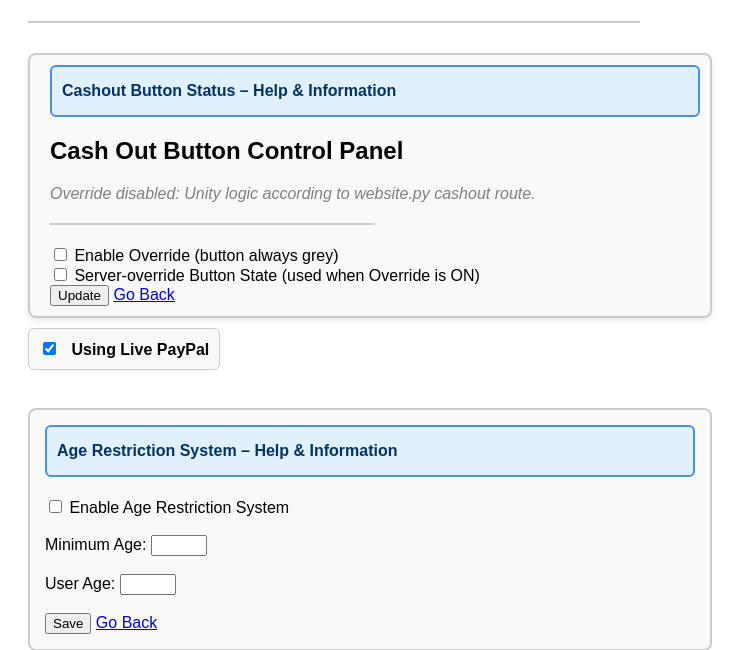
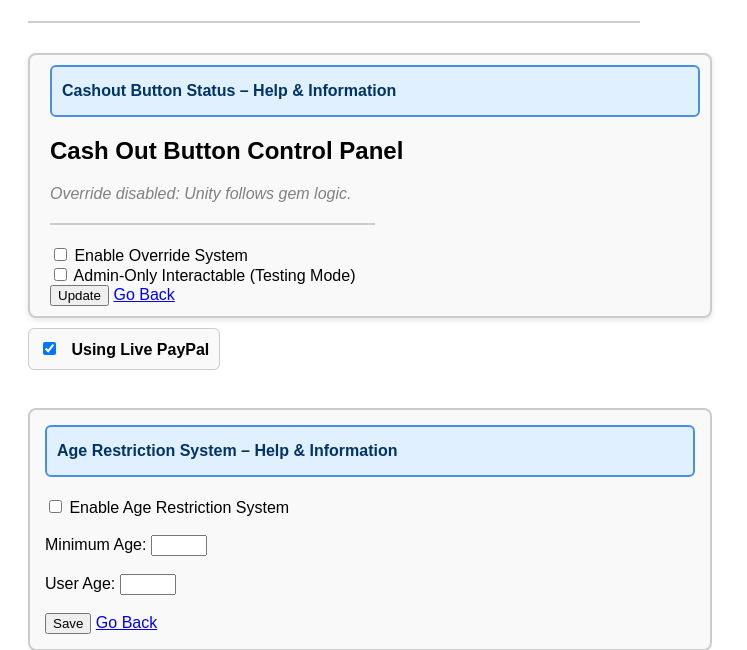
Before and after one commit to RoseMaster3000/PaypalBridge, a Python web app: template PaypalWebsite/templates/dashboard.html in a window 1280 px wide. Shown: the part 135-785 px from the top of the page, without its empty margins (0-747 px from the left). Run offline with Jinja, Linux system fonts and the light colour scheme; the template is opened without the code that fills it, so the values that code supplies are empty; some libraries are stand-ins or nearby versions; some web fonts are replaced.

Commit message:
fix2_CashOutStatus
fixed: session, Identity, SID, GemSync,  GemCount, UnityLogin_createUser_logout_cashout_
cashoutStatus

```diff
--- a/PaypalWebsite/isDevelopers.py
+++ b/PaypalWebsite/isDevelopers.py
@@ -1,4 +1,6 @@
 ADMINS = ["admin"] # to add more ["admin, "dimad", "wertyr"]
 
-def isDeveloper(username, debug):
-    return username in ADMINS or debug
+def isDeveloper(username, debug=False):
+    if debug:
+        return True
+    return username in ADMINS
--- a/PaypalWebsite/templates/cashout_status-description.html
+++ b/PaypalWebsite/templates/cashout_status-description.html
@@ -1,4 +1,5 @@
 <link href="{{ url_for('static', filename='descrition_colapseFrame.css') }}" rel="stylesheet">
+
 <div class="collapsible-box">
     <div class="collapsible-header" onclick="
         var c = this.nextElementSibling;
@@ -7,30 +8,45 @@
         Cashout Button Status – Help & Information
     </div>
 
-    <div class="collapsible-content" style="display: none;"
->
+    <div class="collapsible-content" style="display: none;">
+
         <p>
-            This panel controls the behavior of the Cashout button inside Unity.
-            The server can override the button’s state at any time, allowing you to disable
-            or enable cashout functionality remotely.
+            This panel controls how the Cashout button behaves inside Unity.
+            The server can override Unity’s normal gem‑based logic and enforce global maintenance
+            or admin‑only testing mode without requiring an app update.
         </p>
 
-        <p><strong>The Cashout button has two independent controls:</strong></p>
+        <p><strong>The Cashout system has two server‑side controls:</strong></p>
         <ul>
-            <li><strong>Override</strong> — forces Unity to use the server‑defined state instead of local logic.</li>
-            <li><strong>Interactable</strong> — determines whether the Cashout button is clickable or disabled (greyed out).</li>
+            <li><strong>Override</strong> — when enabled, Unity ignores gem logic and follows server rules.</li>
+            <li><strong>Admin‑Only Interactable</strong> — when Override is ON, this determines whether
+                <u>admins only</u> can use the Cashout button.</li>
         </ul>
 
         <p><strong>How Unity behaves:</strong></p>
         <ul>
-            <li>If <strong>Override</strong> is OFF → Unity uses its normal logic (payout amount, gem count, errors, etc.).</li>
-            <li>If <strong>Override</strong> is ON → Unity ignores local logic and uses the server’s Interactable value.</li>
-            <li>If <strong>Interactable</strong> is OFF → Unity greys out the Cashout button and prevents clicking.</li>
+            <li>
+                <strong>Override OFF</strong>
+                → Unity uses normal gem logic (payout amount, gem count, login state, etc.).
+            </li>
+
+            <li>
+                <strong>Override ON + Admin‑Only Interactable OFF</strong>
+                → <u>Global Maintenance Mode</u>:
+                The Cashout button is always disabled for all users, and Unity shows a maintenance message.
+            </li>
+
+            <li>
+                <strong>Override ON + Admin‑Only Interactable ON</strong>
+                → <u>Admin‑Only Testing Mode</u>:
+                Admins follow gem logic normally; all non‑admins see maintenance and cannot cash out.
+            </li>
         </ul>
 
         <p>
-            This system allows you to temporarily disable cashouts globally, perform maintenance,
-            or prevent abuse without updating the app.
+            This system allows you to safely disable cashouts, run maintenance, or test payouts as an admin
+            without affecting normal players.
         </p>
+
     </div>
 </div>
--- a/PaypalWebsite/templates/cashout_status.html
+++ b/PaypalWebsite/templates/cashout_status.html
@@ -23,40 +23,57 @@
     </script>
 </head>
 <body>
+
 <div style="max-width: 650px; margin: 30px 0 0px 0;
      padding: 10px 10px 10px 20px; border: 2px solid
     #ccc; border-radius: 8px; background-color: #f9f9f9;
     box-shadow: 0 2px 6px rgba(0,0,0,0.1);">
+
     {% include 'cashout_status-description.html' %}
+
     <h2>Cash Out Button Control Panel</h2>
 
     {% if success %}
         <p id="success-message" style="color: green;">Settings updated successfully!</p>
     {% endif %}
 
-    {% if cashoutOverride %}
-        <p style="color: blue;"><i>Override enabled: server maintanance overide.</i></p>
+    {% if override %}
+        {% if adminInteractable %}
+            <p style="color: blue;">
+                <i>Override enabled: Admin‑Only Testing Mode (non‑admins in maintenance).</i>
+            </p>
+        {% else %}
+            <p style="color: blue;">
+                <i>Override enabled: Global Maintenance Mode (all users).</i>
+            </p>
+        {% endif %}
     {% else %}
-        <p style="color: gray;"><i>Override disabled: Unity logic according to website.py cashout route.</i></p>
+        <p style="color: gray;">
+            <i>Override disabled: Unity follows gem logic.</i>
+        </p>
     {% endif %}
 
     <hr style="width: 50%; margin: 20px 0; border: 0; border-top: 2px solid #ccc;">
 
     <form method="post" action="/update_cashout_status">
+
         <label>
             <input type="checkbox" name="override" {% if override %}checked{% endif %}>
-            Enable Override (button always grey)
+            Enable Override System
         </label>
-            <br> <!--breakPoint – insert a single line break-->
+        <br>
+
         <label>
-            <input type="checkbox" name="interactable" {% if interactable %}checked{% endif %}>
-            Server‑override Button State (used when Override is ON)
+            <input type="checkbox" name="adminInteractable" {% if adminInteractable %}checked{% endif %}>
+            Admin‑Only Interactable (Testing Mode)
         </label>
-            <br>
+        <br>
+
         <button type="submit">Update</button>
         <a href="/">Go Back</a>
     </form>
 
 </div>
+
 </body>
 </html>
```
Also changed, not shown: PaypalWebsite/blueprint_UnityCashoutButton.py (+30 -16 lines), PaypalWebsite/database/tinydb.py (+8 -7 lines), PaypalWebsite/website.py (+9 -5 lines).
